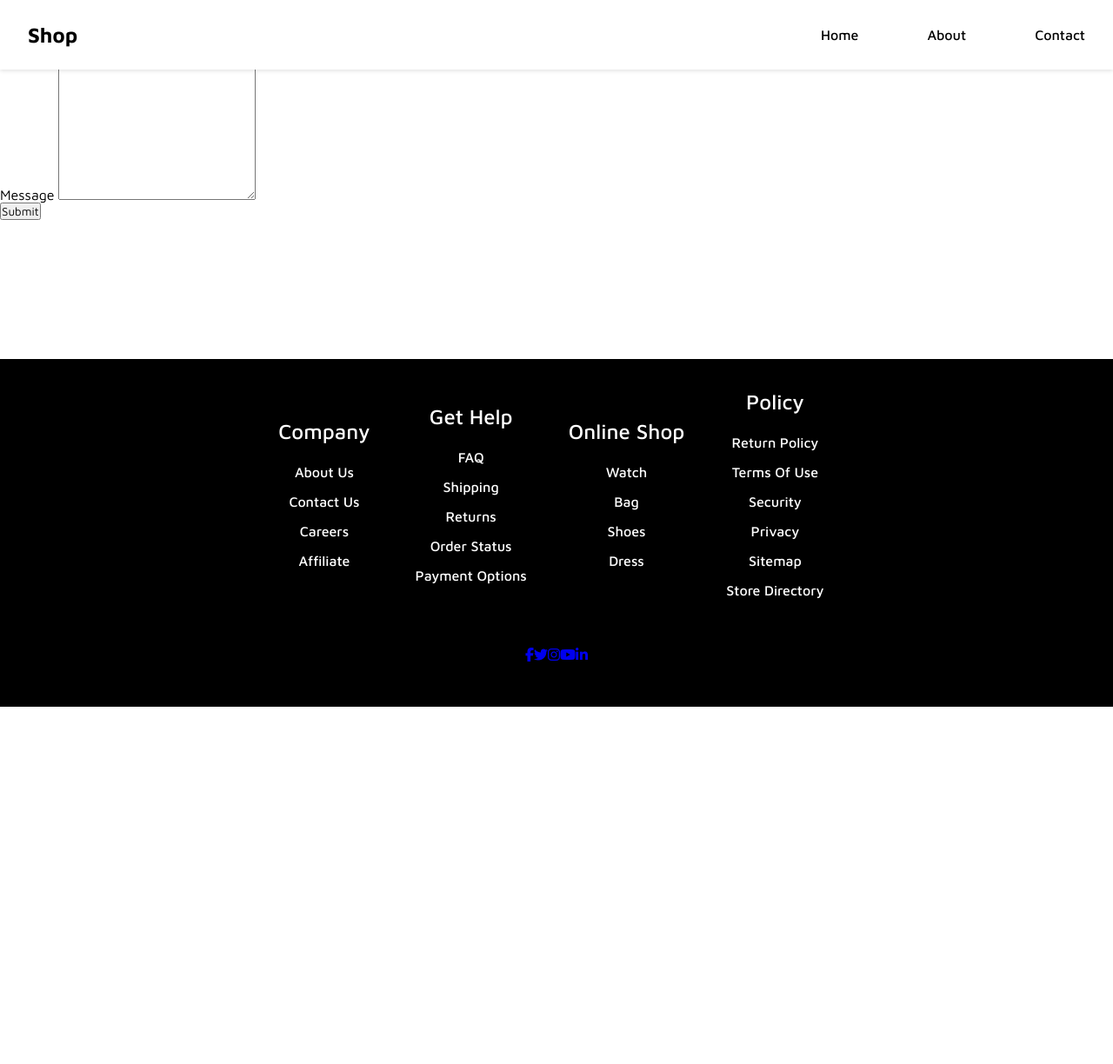
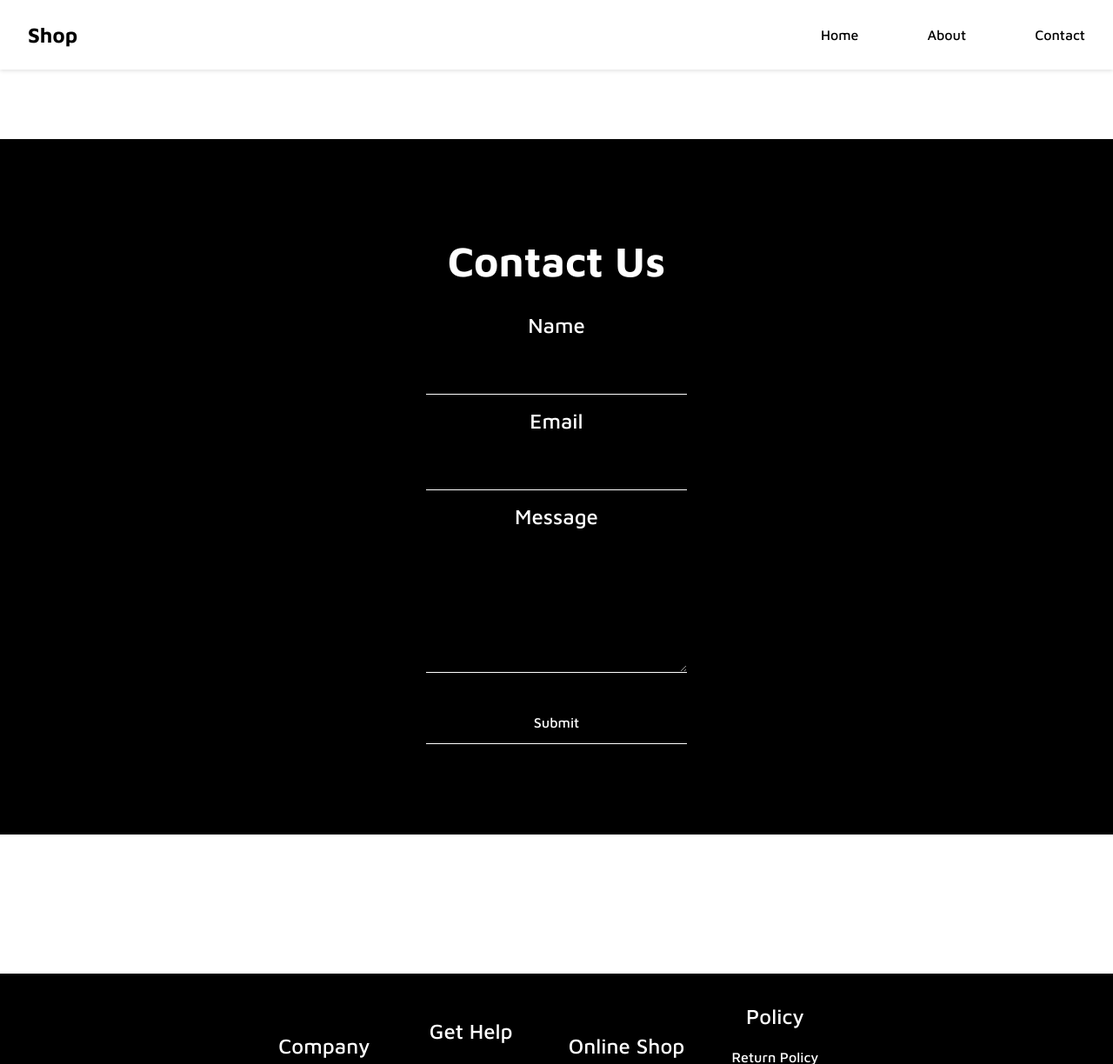
Before and after one commit to kallyas/php-ecom, a PHP site: page /contact.php in a window 1280 px wide. Shown: the top 1224 px of the page at 87% size. Before the commit the page ends 813 px from the top, so only its background shows below. Run offline with PHP 8.4, Linux system fonts and the light colour scheme; some libraries are stand-ins or nearby versions; some web fonts are replaced.

Commit message:
ch:add_contact_style

```diff
--- a/public/css/style.css
+++ b/public/css/style.css
@@ -634,3 +634,96 @@
     color: #fff;
     margin-bottom: 1rem;
 }
+
+/* contact form  */
+.contact {
+    background-color: #000;
+    height: 100vh;
+    width: 100%;
+    display: flex;
+    justify-content: center;
+    align-items: center;
+    flex-direction: column;
+    padding: 0 2rem;
+    margin-top: 10rem;
+}
+
+.contact__container {
+    display: flex;
+    justify-content: center;
+    align-items: center;
+    flex-direction: column;
+    text-align: center;
+}
+
+.contact__title {
+    font-size: 2rem;
+    font-weight: 400;
+    color: #fff;
+    margin-bottom: 1rem;
+    margin-top: 1.5rem;
+}
+
+.contact__form {
+    display: flex;
+    justify-content: center;
+    align-items: center;
+    flex-direction: column;
+    text-align: center;
+}
+
+.contact__form__group {
+    display: flex;
+    justify-content: center;
+    align-items: center;
+    flex-direction: column;
+    text-align: center;
+    margin: 1rem;
+}
+
+.contact__form__group label {
+    font-size: 1.5rem;
+    font-weight: 500;
+    color: #fff;
+    margin-bottom: 1rem;
+}
+
+.contact__form__group input {
+    width: 300px;
+    height: 50px;
+    border: none;
+    outline: none;
+    padding: 0 1rem;
+    font-size: 1rem;
+    font-weight: 500;
+    color: #fff;
+    background-color: #000;
+    border-bottom: 1px solid #fff;
+}
+
+.contact__form__group textarea {
+    width: 300px;
+    height: 150px;
+    border: none;
+    outline: none;
+    padding: 0 1rem;
+    font-size: 1rem;
+    font-weight: 500;
+    color: #fff;
+    background-color: #000;
+    border-bottom: 1px solid #fff;
+}
+
+.contact__form__group button {
+    width: 300px;
+    height: 50px;
+    border: none;
+    outline: none;
+    padding: 0 1rem;
+    font-size: 1rem;
+    font-weight: 500;
+    color: #fff;
+    background-color: #000;
+    border-bottom: 1px solid #fff;
+    margin-top: 1rem;
+}
```
